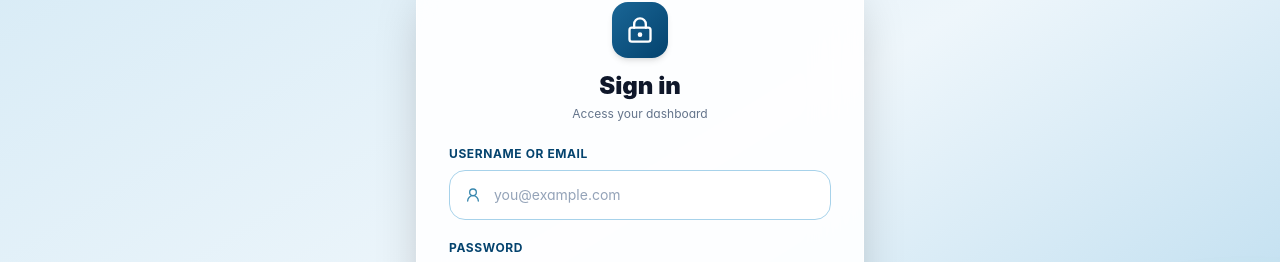
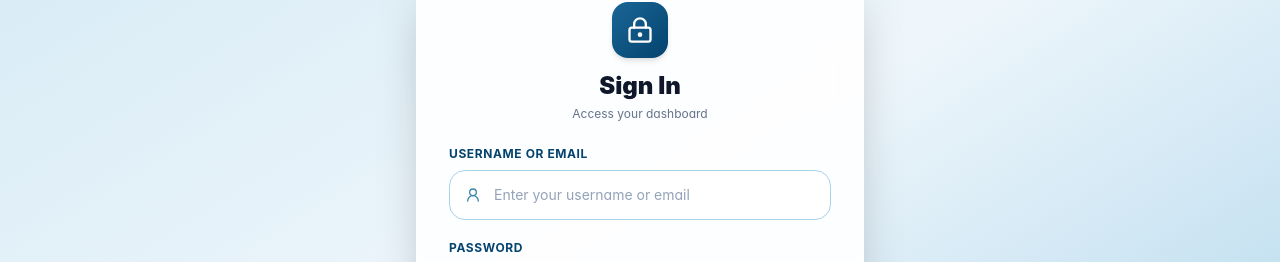
Before and after one commit to adaam1101/tfc-school, a React (Vite) app in the folder client/: page /login in a window 1280 px wide. Shown: the part 187-449 px from the top of the page. Built offline with nearby package versions, Linux system fonts and the light colour scheme; no server answers.

Commit message:
fix: sanitize login placeholder and redirect unauthenticated /admin requests to generic /login

```diff
--- a/client/src/components/ProtectedRoute.jsx
+++ b/client/src/components/ProtectedRoute.jsx
@@ -9,7 +9,7 @@ export default function ProtectedRoute({ role, roles, children }) {
   const fallbackRole = role || allowedRoles[0] || "admin";
 
   if (!isAuthenticated) {
-    return <Navigate to={`/${fallbackRole}/login`} replace state={{ from: location }} />;
+    return <Navigate to="/login" replace state={{ from: location }} />;
   }
 
   if (!allowedRoles.includes(user.role)) {
--- a/client/src/pages/LoginPage.jsx
+++ b/client/src/pages/LoginPage.jsx
@@ -7,43 +7,48 @@ import { schoolLogo, schoolInfo } from "../config/branding.js";
 import { useAuth } from "../context/AuthContext.jsx";
 
 const genericConfig = {
-  title: "Sign in",
+  title: "Sign In",
   subtitle: "Access your dashboard",
   icon: LockKeyhole,
-  cta: "Sign in",
-  placeholder: "you@example.com"
+  cta: "Sign In",
+  placeholder: "Enter your username or email"
 };
 
 const roleConfig = {
   admin: {
-    title: "Admin Portal",
-    subtitle: "Authorized personnel only",
+    title: "Sign In",
+    subtitle: "Authorized access only",
     icon: ShieldCheck,
-    placeholder: `admin@${(import.meta.env.VITE_SCHOOL_SHORT || "tfc").toLowerCase()}school.dz`
+    cta: "Sign In",
+    placeholder: "Enter your username or email"
   },
   "sous-admin": {
-    title: "Sous-Admin Portal",
-    subtitle: "Gestion des utilisateurs",
+    title: "Sign In",
+    subtitle: "Authorized access only",
     icon: UserRound,
-    placeholder: `sousadmin@${(import.meta.env.VITE_SCHOOL_SHORT || "tfc").toLowerCase()}school.dz`
+    cta: "Sign In",
+    placeholder: "Enter your username or email"
   },
   moderator: {
-    title: "Moderator Portal",
-    subtitle: "Gestion des inscriptions",
+    title: "Sign In",
+    subtitle: "Authorized access only",
     icon: ShieldCheck,
-    placeholder: `moderator@${(import.meta.env.VITE_SCHOOL_SHORT || "tfc").toLowerCase()}school.dz`
+    cta: "Sign In",
+    placeholder: "Enter your username or email"
   },
   teacher: {
     title: "Teacher Portal",
     subtitle: "Welcome back, educator",
     icon: GraduationCap,
-    placeholder: `teacher@${(import.meta.env.VITE_SCHOOL_SHORT || "tfc").toLowerCase()}school.dz`
+    cta: "Sign In",
+    placeholder: "Enter your username or email"
   },
   student: {
     title: "Student Portal",
     subtitle: "Ready to learn today?",
     icon: UserRound,
-    placeholder: "Enter your username (e.g. adam123)"
+    cta: "Sign In",
+    placeholder: "Enter your username"
   }
 };
 
@@ -176,7 +181,7 @@ export default function LoginPage({ role }) {
                 className="mt-2 flex w-full items-center justify-center gap-2 rounded-2xl bg-gradient-to-r from-brand-500 to-brand-700 py-4 text-sm font-black text-white shadow-lg shadow-brand-300/50 transition-all duration-200 hover:from-brand-400 hover:to-brand-600 hover:shadow-xl focus:outline-none focus:ring-2 focus:ring-brand-300 disabled:opacity-60 disabled:cursor-not-allowed"
               >
                 <LockKeyhole className="h-4 w-4" />
-                {loading ? "Signing in…" : cfg.cta || `Sign in to ${cfg.title}`}
+                {loading ? "Signing in…" : cfg.cta || "Sign In"}
               </button>
 
               <Link
```
